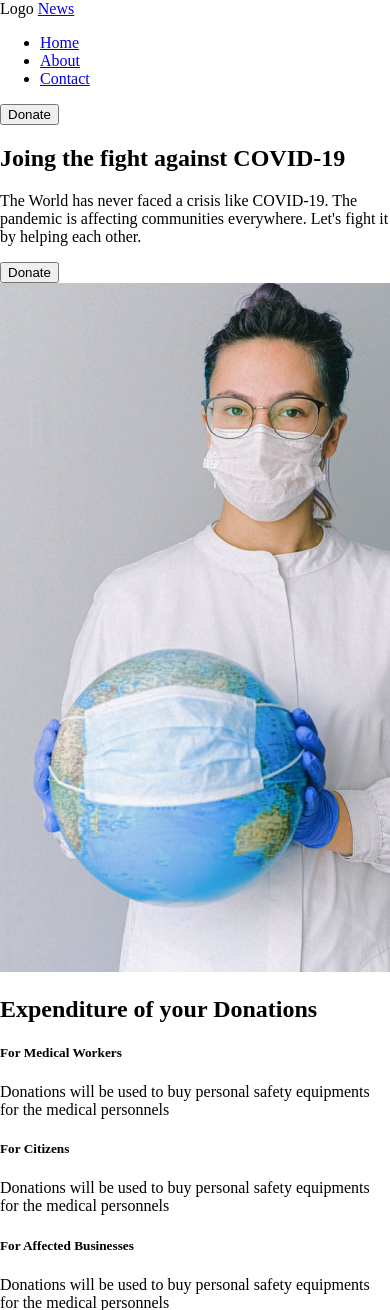
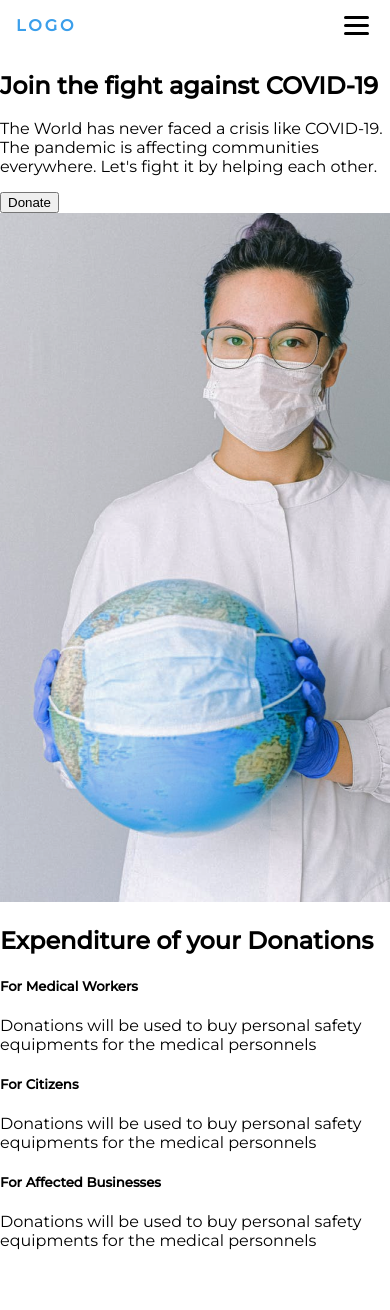
Before and after one commit to ASHWIN776/Donation-System, a PHP site: page / in a window 390 px wide; the page is wider, and only the part inside the window is pictured. Shown: the top 1310 px of that part. After the commit the page ends 1250 px from the top of that part, so only its background shows below. Run offline with PHP 8.4, Linux system fonts and the light colour scheme.

Commit message:
Navbar made responsive

```diff
--- a/assets/scripts/main.js
+++ b/assets/scripts/main.js
@@ -0,0 +1,26 @@
+const burger = document.querySelector(".burger");
+const line1 = document.querySelector(".line1")
+const line2 = document.querySelector(".line2")
+const line3 = document.querySelector(".line3")
+const nav = document.querySelector("nav");
+const main = document.querySelector("main");
+
+burger.addEventListener("click", showNav);
+
+function showNav(evt)
+{
+    burger.classList.toggle("rotate");
+    nav.classList.toggle("nav-active");
+    main.classList.toggle("shift-main");
+
+    // Z-index problems mitigated here
+    if(nav.className.includes("nav-active"))
+    {
+        nav.style.zIndex = "0";
+    }
+
+    else{
+        nav.style.zIndex = "-1";
+
+    }
+}
--- a/assets/styles/styles.css
+++ b/assets/styles/styles.css
@@ -2,8 +2,131 @@ body, html{
     padding: 0;
     margin: 0;
     box-sizing: border-box;
+    font-family: 'Montserrat', sans-serif;
 }
 
 *, *::after, *::before{
     box-sizing: inherit;
 }
+
+header{
+    display: flex;
+    justify-content: space-between;
+    align-items: center;
+    min-height: 6vh;
+    background-color: white;
+    z-index: 2;
+}
+
+header > *{
+    margin: 0 1rem;
+}
+
+header ul{
+    padding: 0;
+}
+
+.nav-logo{
+    letter-spacing: 3px;
+    font-weight: bold;
+    color: #3B9FEB;
+}
+
+.nav-logo, .nav-link{
+    text-transform: uppercase;
+}
+
+.nav-item{
+    list-style-type: none;
+    margin: 0.5rem 0;
+}
+
+.nav-item:first-child{
+    margin-top: 0;
+}
+
+.nav-link{
+    text-decoration: none;
+    color: black;
+}
+
+.nav-link:hover{
+    font-weight: bold;
+}
+
+#donate-nav{
+    background-color: transparent;
+    padding: 0.3rem 0.7rem;
+    border: 3px solid #3B9FEB;
+    text-transform: uppercase;
+    border-radius: 5px;
+}
+
+.line{
+    background-color: black;
+    border-radius: 10px;
+    width: 25px;
+    height: 3px;
+    margin: 5px;
+    transition: transform 400ms;
+}
+
+
+.burger{
+    display: none;
+}
+
+.burger:hover{
+    cursor: pointer;
+}
+
+.burger:hover .line{
+    background-color: rgb(103, 103, 103);
+    border-color:rgb(103,103,103);
+}
+
+
+
+@media only screen and (max-width: 768px){
+
+    nav{
+        padding-left: 1rem;
+        position: absolute;
+        width: 100%;
+        margin: 0;
+        left: 0;
+        top: 6vh;
+        z-index: -1;
+        background-color: white;
+        transform: translateY(-100%);
+        transition: transform 500ms;
+    }
+
+    .burger{
+        display: block;
+    }
+
+    .nav-active{
+        transform: translateY(0);
+    }
+
+    main{
+        transition: margin 500ms;
+    }
+
+    .shift-main{
+        margin-top: 12rem;
+    }
+
+    .rotate .line1{
+        transform: rotate(-40deg) translate(-5px,6px);
+    }
+
+    .rotate .line3{
+        transform: rotate(40deg) translate(-5px,-6px);
+    }
+
+    .rotate .line2{
+        visibility: hidden;
+    }
+}
--- a/index.html
+++ b/index.html
@@ -5,37 +5,45 @@
     <meta http-equiv="X-UA-Compatible" content="IE=edge" />
     <meta name="viewport" content="width=device-width, initial-scale=1.0" />
     <title>Donation System</title>
+    <!-- google fonts -->
+    <link rel="preconnect" href="https://fonts.gstatic.com">
+    <link href="https://fonts.googleapis.com/css2?family=Montserrat:wght@100;200;300;400;500&display=swap" rel="stylesheet">
     <!-- External CSS -->
     <link rel="stylesheet" href="./assets/styles/styles.css" />
   </head>
   <body>
     <header>
+        <div class="nav-logo">Logo</div>
         <nav>
-        <div class="nav-sub">
-          <span id="logo" class="nav-item"> Logo </span>
+            <ul>
+                <li class="nav-item">
                     <a href="#" class="nav-link nav-item"> News </a>
-        </div>
-        <ul>
-          <li class="nav-link nav-item">
+                </li>
+                <li class="nav-item">
                     <a href="#" class="nav-link"> Home </a>
                 </li>
-          <li class="nav-link nav-item">
+                <li class="nav-item">
                     <a href="#" class="nav-link"> About </a>
                 </li>
-          <li class="nav-link nav-item">
+                <li class="nav-item">
                     <a href="#" class="nav-link"> Contact </a>
                 </li>
+                <li class="nav-item">
+                    <button id="donate-nav">Donate</button>
+                </li>
             </ul>
-        <div class="nav-sub">
-          <button id="donate-nav">Donate</button>
+        </nav>
+        <div class="burger">
+            <div class="line line1"></div>
+            <div class="line line2"></div>
+            <div class="line line3"></div>
         </div>
-      </nav>
     </header>
     <main>
       <section id="home">
         <div id="home-content">
             <h2>
-                Joing the fight against
+                Join the fight against
                 <span class="blue-hl"> COVID-19 </span>
             </h2>
             <p class="home-content">
@@ -84,6 +92,6 @@
     </main>
 
     <!-- External JS -->
-    <script src="./assets/scripts/main.jss"></script>
+    <script src="./assets/scripts/main.js"></script>
   </body>
 </html>
```
Lines whose indentation alone changed are shown as unchanged.
